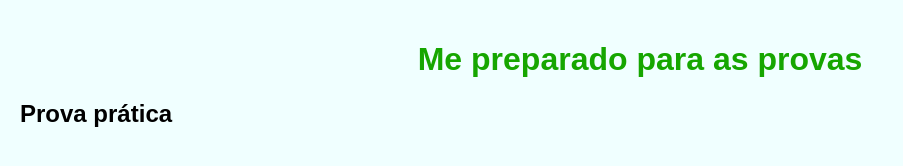
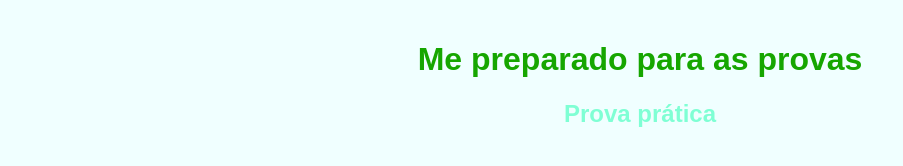
Before and after one commit to Arthur-Miranda-Rodrigues/PreProva2Bim22, a plain HTML site: page index.html in a window 1280 px wide. Shown: the whole page, without its empty margins (0-903 px from the left). Drawn offline with Linux system fonts and the light colour scheme.

Commit message:
Preprova221

```diff
--- a/style.css
+++ b/style.css
@@ -9,3 +9,8 @@
    color: rgb(22, 166, 0);
    text-align: center;
 }
+
+h2 {
+    color: aquamarine;
+    text-align: center;
+}
```
